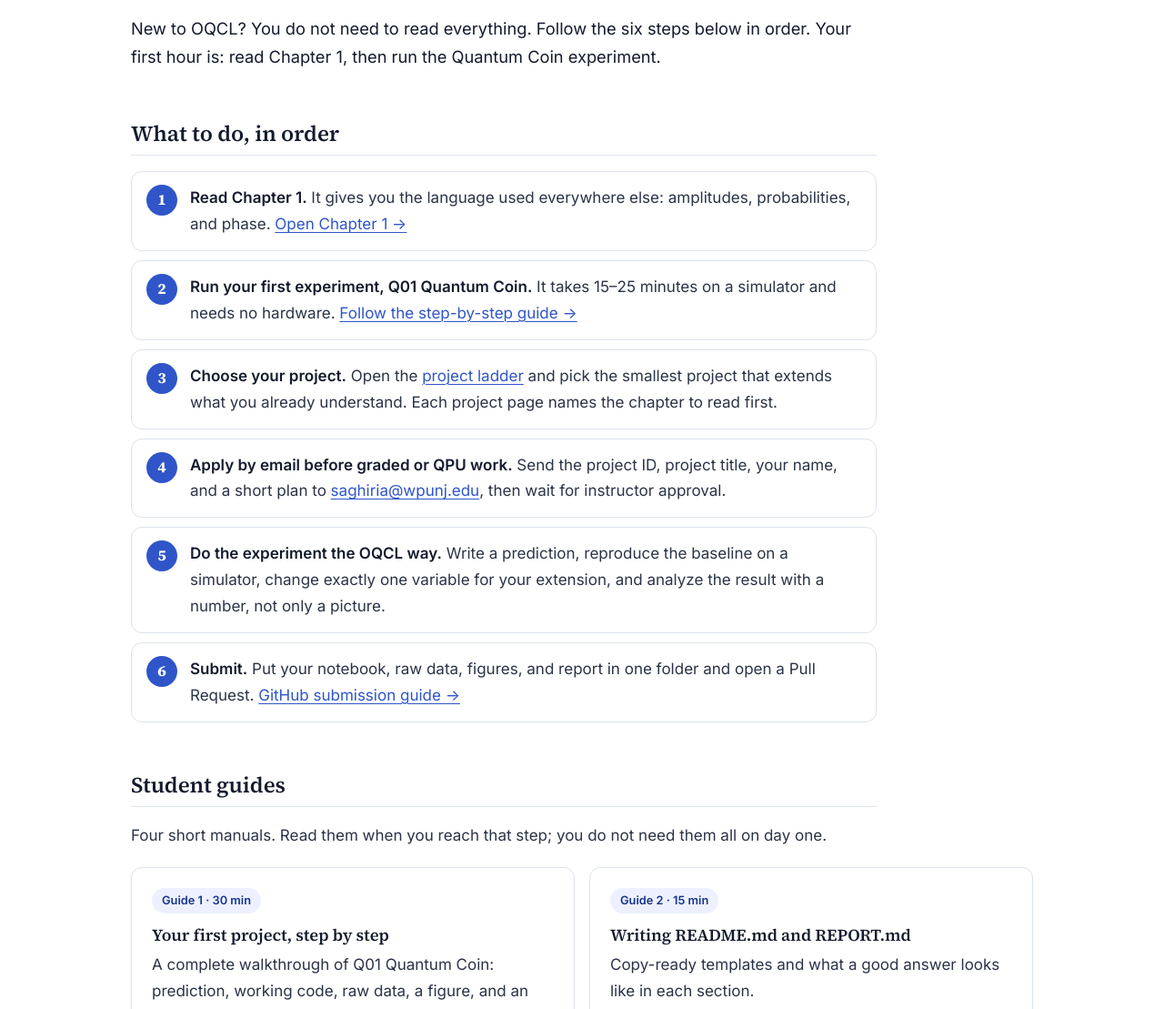
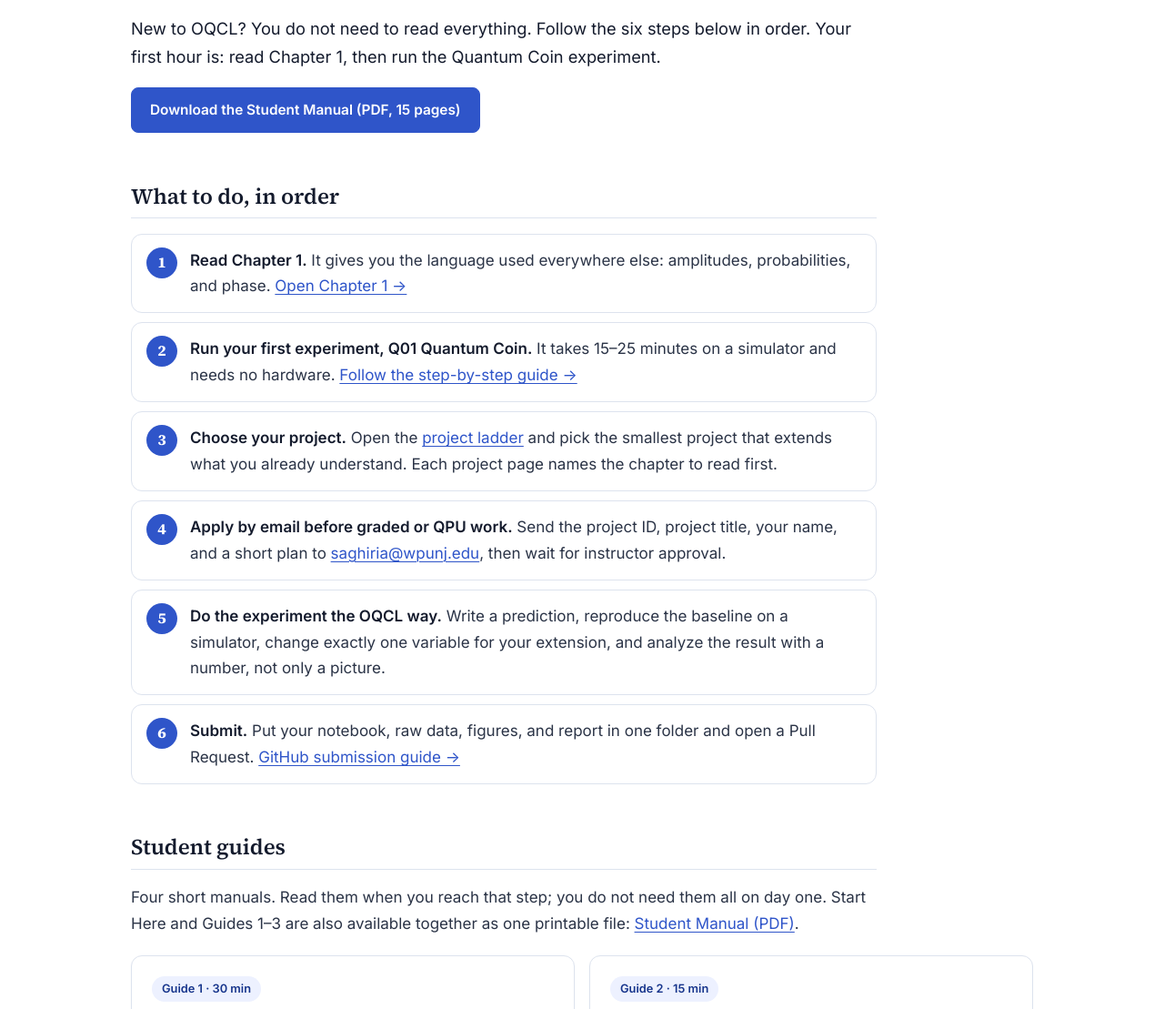
Before and after one commit to amsaghiri/open-quantum-computing-lab, a plain HTML site: page start-here.html in a window 1280 px wide. Shown: the part 168-1277 px from the top of the page at 91% size. Drawn offline with Linux system fonts and the light colour scheme.

Commit message:
Add printable Student Manual PDF and link it from Start Here and the guides
Co-Authored-By: Claude Fable 5.2 <noreply@anthropic.com>
Claude-Session: https://claude.ai/code/session_01VAa6hWRnZNaTk1h5T5Jeqc

```diff
--- a/start-here.html
+++ b/start-here.html
@@ -2,6 +2,7 @@
 <h1>Start here</h1>
 <p class="lead">New to OQCL? You do not need to read everything. Follow the six steps below in order. Your first hour is: read Chapter 1, then run the Quantum Coin experiment.</p>
 
+<p class="actions" style="margin-top:18px"><a class="button" href="assets/oqcl-student-manual.pdf" download>Download the Student Manual (PDF, 15 pages)</a></p>
 <h2>What to do, in order</h2>
 <ol class="steps">
 <li><b>Read Chapter 1.</b> It gives you the language used everywhere else: amplitudes, probabilities, and phase. <a href="chapters/ch01.html">Open Chapter 1 →</a></li>
@@ -13,7 +14,7 @@
 </ol>
 
 <h2>Student guides</h2>
-<p>Four short manuals. Read them when you reach that step; you do not need them all on day one.</p>
+<p>Four short manuals. Read them when you reach that step; you do not need them all on day one. Start Here and Guides 1–3 are also available together as one printable file: <a href="assets/oqcl-student-manual.pdf">Student Manual (PDF)</a>.</p>
 <div class="grid g2">
 <div class="card"><span class="badge">Guide 1 · 30 min</span><h3><a href="guide-first-project.html">Your first project, step by step</a></h3><p>A complete walkthrough of Q01 Quantum Coin: prediction, working code, raw data, a figure, and an extension.</p></div>
 <div class="card"><span class="badge">Guide 2 · 15 min</span><h3><a href="guide-report.html">Writing README.md and REPORT.md</a></h3><p>Copy-ready templates and what a good answer looks like in each section.</p></div>
```
Also changed, not shown: guide-first-project.html (+1 -1 lines), guide-github-submission.html (+1 -1 lines), guide-report.html (+1 -1 lines), 1 other file.
